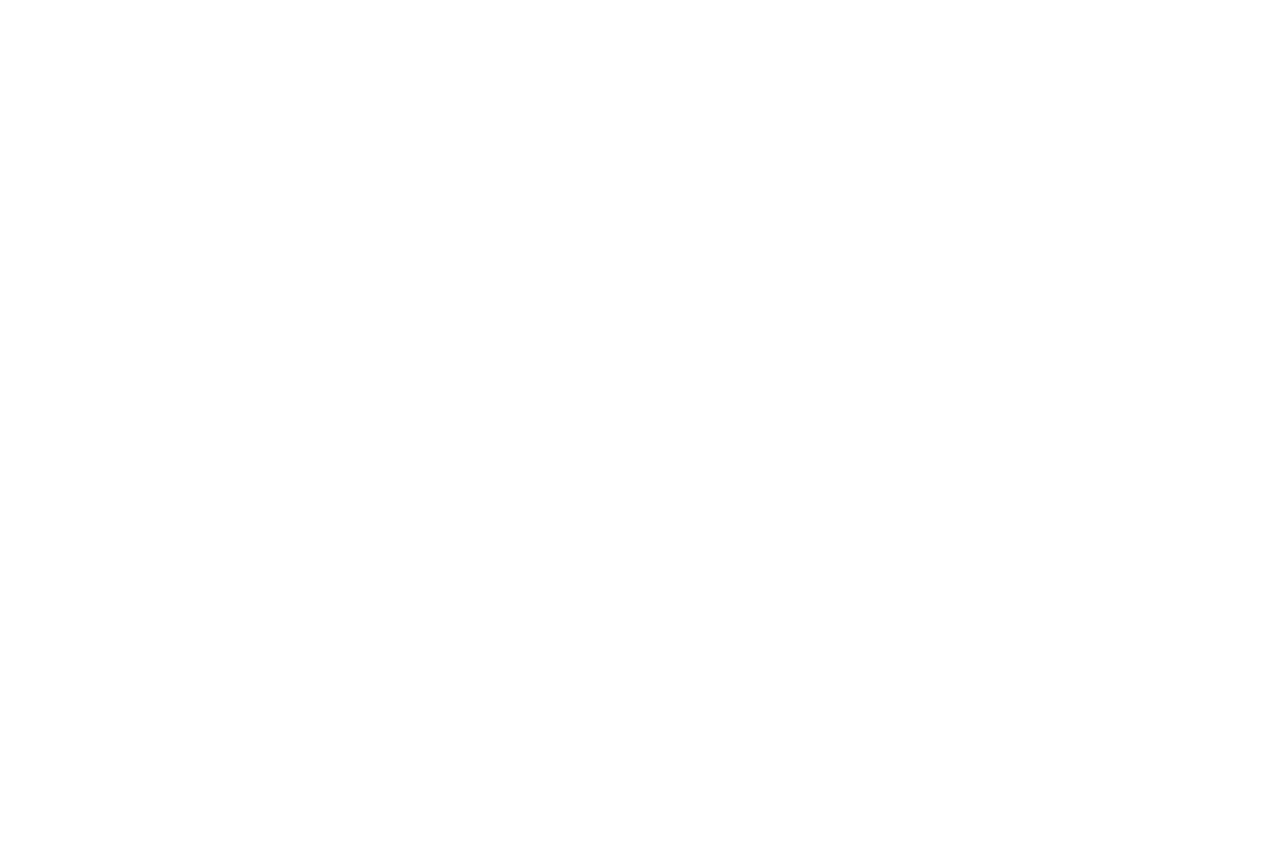
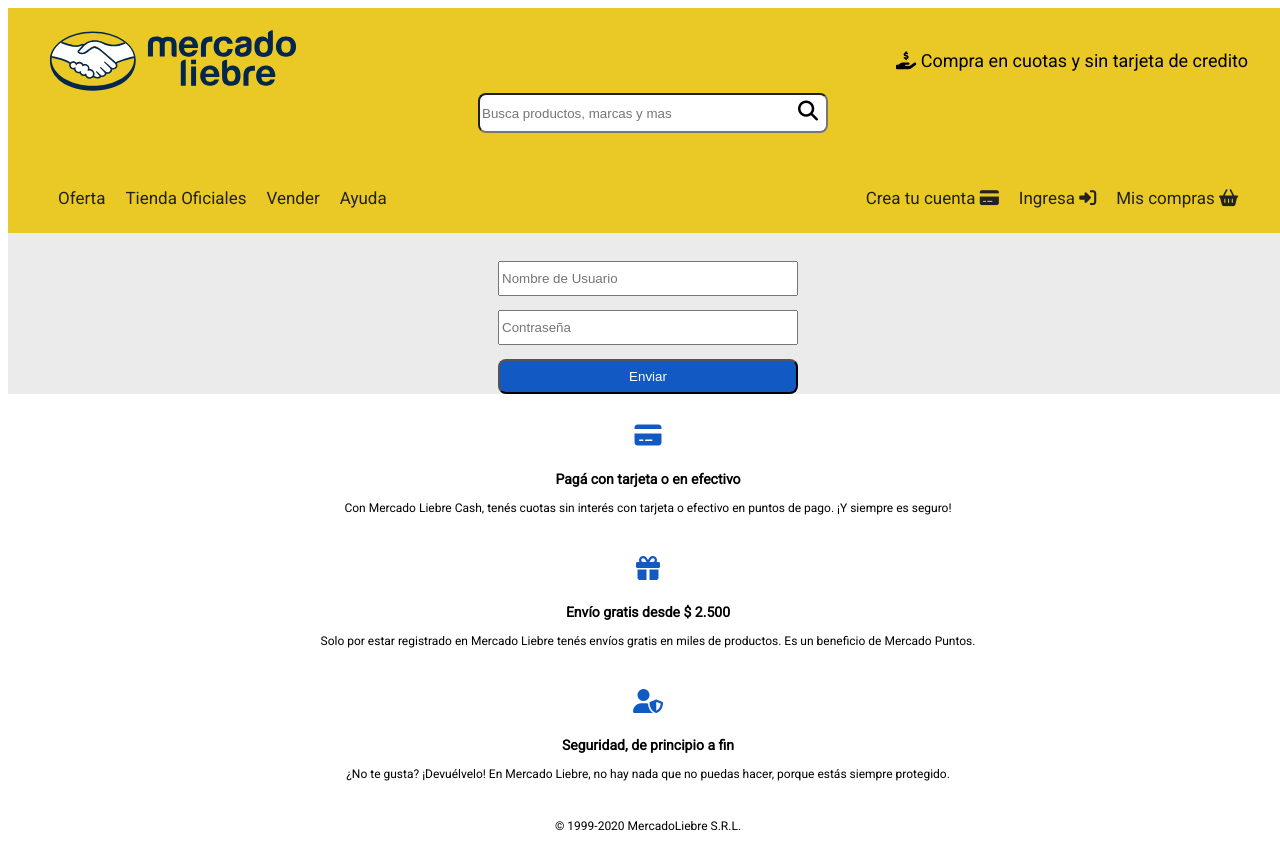
Before and after one commit to HernanPeinetti/MercadoLiebre-HernanPeinetti, a website: page views/login.html in a window 1280 px wide. Before the commit the page ends 800 px from the top, so only its background shows below. Drawn offline with Linux system fonts and the light colour scheme; a web font is replaced by a local one.

Commit message:
login casi terminado

```diff
--- /dev/null
+++ b/public/css/login.css
@@ -0,0 +1,242 @@
+
+*{
+    Box-sizing: border-box
+  }
+
+body{
+    font-size: 12px;
+    font-family: 'Roboto', sans-serif;
+    width: 100vw;
+}
+
+/*Header*/
+.main-header{
+    background-color: #EAC926;
+    padding: 20px;
+}
+
+.logo{
+    width: 100px;
+
+}
+
+.copy-header{
+    font-weight: 400;
+    text-align: center;
+}
+
+.search-bar{
+    font-weight: 400;
+    text-align: center;
+    margin-bottom: 15px;
+    margin: auto;
+}
+
+
+.hamburguer-button{
+    background-color: #03264c;
+    color: #ffffff;
+    display: block;
+    max-width: 50px;
+    padding: 15px 0;
+    border-radius: 8px;
+    text-align: center;
+    font-size: 18px;
+    margin: auto;
+}
+
+.main-navbar{
+    display: none;
+}
+
+
+.main-navbar ul{
+    list-style: none;
+    margin: 0;
+    padding: 0;
+}
+
+.main-navbar ul a{
+    text-decoration: none;
+    color: #222222;
+    display: inline-block;
+    padding: 5px 0;
+    font-size: 17px;
+}
+.busqueda{
+    width: 350px;
+    height: 40px;
+    border-radius: 8px;
+    margin-bottom: 10px;
+}
+
+
+
+
+/*Main*/
+
+.main-form{
+    display: flex;
+    justify-content: center;
+    align-items: center;
+    width: 100vw;
+    background-color:#ebebeb;
+}
+.forms .button-enviar{
+    width: 300px;
+    height: 35px;
+    border-radius: 8px;
+    background-color: #1259c3;
+    color: #ffffff;
+}
+
+.forms input{
+    width: 300px;
+    height: 35px;
+}
+
+
+
+
+
+
+
+
+
+
+
+
+
+.input-container .search-bar i{
+    top: 14px;
+    font-size: 20px;
+    margin-left: -30px;
+}
+
+
+/*
+.input-container .search-bar i{
+    margin-right: 20px;
+    top: 14px;
+    font-size: 20px;
+
+}
+
+*/
+
+
+
+
+
+
+
+
+
+
+
+
+
+
+
+
+/*Footer*/
+
+footer{
+    display: flex;
+    flex-flow: column nowrap;
+    justify-content: center;
+    align-items: center;
+
+}
+
+footer section{
+    text-align: center;
+    width: 60vw;
+    margin-top: 15px;
+
+}
+
+
+footer section .fa-credit-card, .fa-gift, .fa-user-shield{
+    background-color: white;
+    color: #1259c3;
+    text-align: center;
+    font-size: 2em;
+    margin-bottom: 10px;
+}
+
+
+
+
+@media (min-width: 768px) {
+    .main-header-top-bar{
+        display: flex;
+        justify-content: space-between;
+    }
+    .copy-header{
+        max-width: 350px;
+        text-align: right;
+    }
+    .hamburguer-button{
+        display: none;
+    }
+    .main-navbar{
+        display: flex;
+        justify-content: space-between;
+    }
+    .main-navbar ul{
+        display: flex;
+
+    }
+    .main-navbar li{
+        margin: 0 5px;
+
+    }
+
+}
+
+@media (min-width: 1200px) {
+    .logo{
+        width: 250px;
+    }
+
+
+    .main-header-top-bar, .main-navbar{
+        max-width: 1200px;
+        margin: auto;
+    }
+    .main-navbar{
+        margin-top: 40px;
+    }
+
+    .main-header-top-bar{
+        align-items: center;
+    }
+
+
+
+    .main-navbar li{
+        margin: 0 10px;
+
+    }
+
+    .main-navbar a{
+        font-size: 19px;
+    }
+    .copy-header{
+        max-width: none;
+        font-size: 18px;
+        font-weight: 400;
+        margin: 0;
+
+    }
+
+
+
+
+
+
+
+
+
+}
--- a/views/login.html
+++ b/views/login.html
@@ -0,0 +1,140 @@
+<!DOCTYPE html>
+<html lang="en">
+<head>
+    <meta charset="UTF-8">
+    <meta name="viewport" content="width=device-width, initial-scale=1.0"/>
+    <title>Mercado Liebre</title>
+    <link rel="stylesheet" href="/css/login.css">
+    <link rel="stylesheet" href="https://cdnjs.cloudflare.com/ajax/libs/font-awesome/6.4.2/css/all.min.css" integrity="sha512-z3gLpd7yknf1YoNbCzqRKc4qyor8gaKU1qmn+CShxbuBusANI9QpRohGBreCFkKxLhei6S9CQXFEbbKuqLg0DA==" crossorigin="anonymous" referrerpolicy="no-referrer" />
+    <link rel="preconnect" href="https://fonts.googleapis.com">
+    <link rel="preconnect" href="https://fonts.gstatic.com" crossorigin>
+    <link href="https://fonts.googleapis.com/css2?family=Delicious+Handrawn&family=Roboto&display=swap" rel="stylesheet">
+
+
+
+
+</head>
+<body>
+    <header class="main-header">
+        <div class="main-header-top-bar">
+            <img src="../img/logo-mercado-liebre.svg" class="logo">
+            <h2 class="copy-header">
+                <i class="fa-solid fa-hand-holding-dollar"></i>
+                Compra en cuotas y sin tarjeta de credito
+            </h2>
+        </div>
+        <div class="input-container">
+            <div class="search-bar">
+                <input class="busqueda" type="text" name="search-bar" id="search-bar" placeholder="Busca productos, marcas y mas"><span class="icono"><i class="fa-solid fa-magnifying-glass"></i></span>
+            </div>
+        </div>
+        <a href="#" class="hamburguer-button">
+            <i class="fa-solid fa-bars"></i>
+        </a>
+
+        <nav class="main-navbar">
+            <ul class="left-navbar">
+                <li><a href="#">Oferta</a></li>
+                <li><a href="#">Tienda Oficiales</a></li>
+                <li><a href="#">Vender</a></li>
+                <li><a href="#">Ayuda</a></li>
+            </ul>
+            <ul class="right-navbar">
+                <li><a href="#">Crea tu cuenta <i class="fa-solid fa-credit-card"></i></a></li>
+                <li><a href="#">Ingresa <i class="fa-solid fa-right-to-bracket"></i></a></li>
+                <li><a href="#">Mis compras <i class="fa-solid fa-basket-shopping"></i></a></li>
+            </ul>
+        </nav>
+    </header>
+    <main class="main-form">
+        <div class="forms">
+            <form action="" method="POST">
+            <br>
+
+            <br>
+            <input type="text" id="nombre_usuario" name="nombre_usuario" required placeholder="Nombre de Usuario">
+            <br>
+
+            <br>
+            <input type="password" id="contraseña" name="contraseña" required placeholder="Contraseña"><br>
+
+            <br>
+            <input class="button-enviar" type="submit" value="Enviar">
+            </form>
+        </div>
+    </main>
+
+
+    <footer>
+        <!-- Sección: Pagá con tarjeta o en efectivo -->
+        <section>
+            <br>
+            <i class="fa-solid fa-credit-card"></i>
+            <h3>Pagá con tarjeta o en efectivo</h3>
+            <p class="texto">Con Mercado Liebre Cash, tenés cuotas sin interés con tarjeta o efectivo en puntos de pago. ¡Y siempre es seguro!</p>
+        </section>
+
+        <!-- Sección: Envío gratis desde $2,500 -->
+        <section>
+            <br>
+            <i class="fa-solid fa-gift"></i>
+            <h3>Envío gratis desde $ 2.500</h3>
+            <p class="texto">Solo por estar registrado en Mercado Liebre tenés envíos gratis en miles de productos. Es un beneficio de Mercado Puntos.</p>
+        </section>
+
+        <!-- Sección: Seguridad, de principio a fin -->
+        <section>
+            <br>
+            <i class="fa-solid fa-user-shield"></i>
+            <h3>Seguridad, de principio a fin</h3>
+            <p class="texto">¿No te gusta? ¡Devuélvelo! En Mercado Liebre, no hay nada que no puedas hacer, porque estás siempre protegido.</p>
+        </section>
+        <br>
+
+            <!-- Copyright -->
+        <p>&copy; 1999-2020 MercadoLiebre S.R.L.</p>
+    </footer>
+
+
+
+
+
+
+
+
+
+
+
+
+
+
+
+
+
+
+
+
+
+
+
+
+
+
+
+
+
+
+
+
+
+
+
+
+
+
+
+
+
+
+</body>
+</html>
```
Also changed, not shown: app.js (+13 -2 lines), views/home.html (+2 -2 lines), views/register.html (+11 -0 lines).
